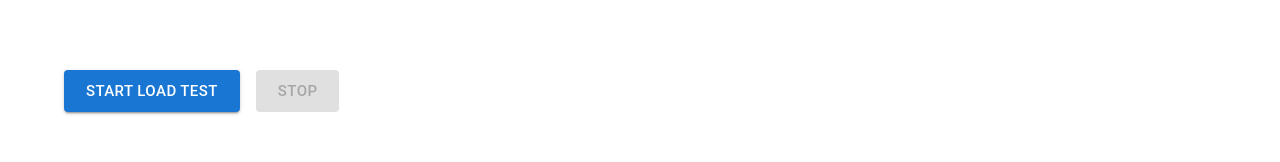
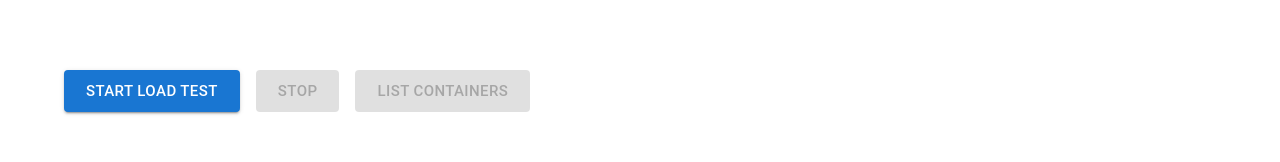
Before and after one commit to getanteon/ddosify-docker-extension, a React (Create React App) app in the folder ui/: page / in a window 1280 px wide. Shown: the part 494-656 px from the top of the page. Built offline with nearby package versions, Linux system fonts and the light colour scheme; what @docker/docker-mui-theme, @docker/extension-api-client would draw is missing.

Commit message:
Add list containers

```diff
--- a/ui/src/App.js
+++ b/ui/src/App.js
@@ -107,6 +107,13 @@ function App() {
   let addHeader = () => {
     setHeaders([...headers, { key: "", value: "" }]);
     // console.log(headers);
+  };
+
+  let listContainers = () => {
+
+    const containers = ddClient.listContainers();
+    console.log(containers);
+
   };
 
   let removeHeader = (i) => {
@@ -684,6 +691,17 @@ function App() {
                 Stop
               </Button>
             </Grid>
+            <Grid item>
+              <Button
+                size="large"
+                variant="contained"
+                color="error"
+                onClick={stopDdosify}
+                disabled={!running}
+              >
+                List Containers
+              </Button>
+            </Grid>
           </Grid>
           <Grid
             item
```
